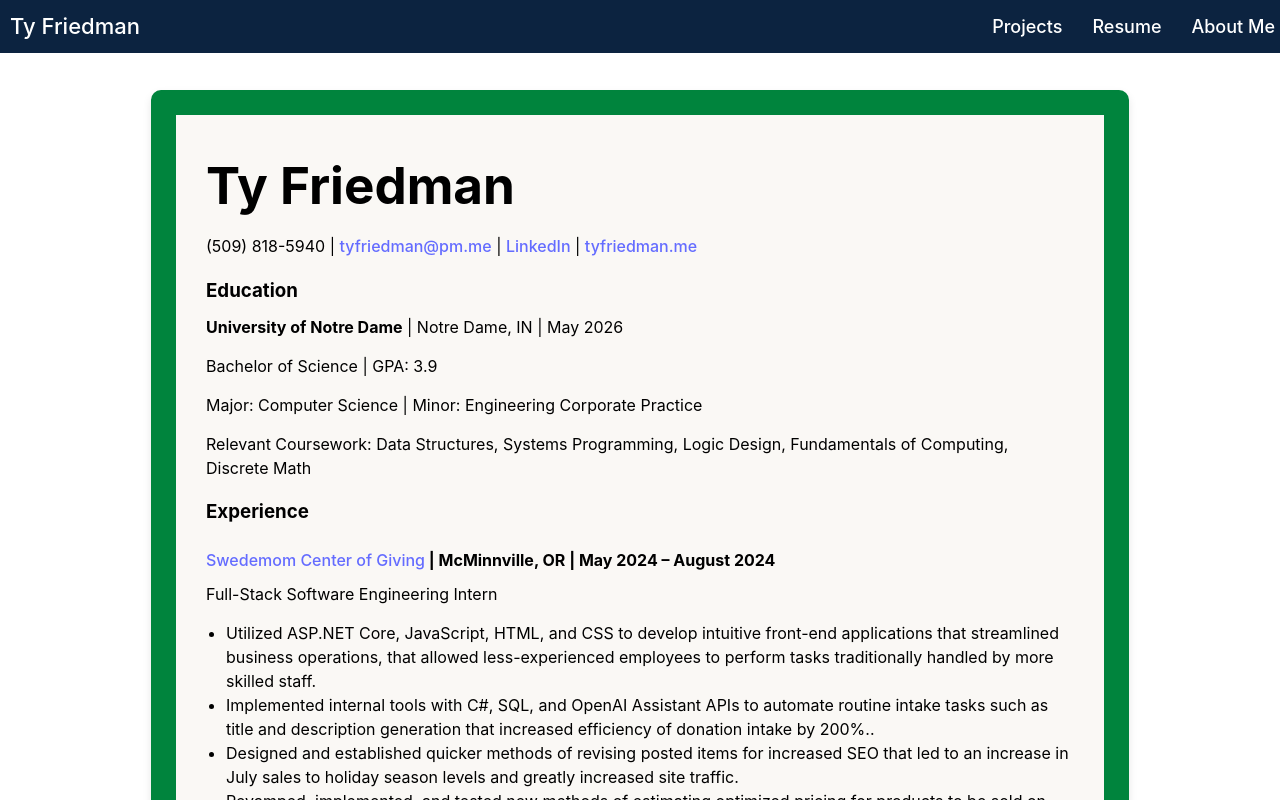
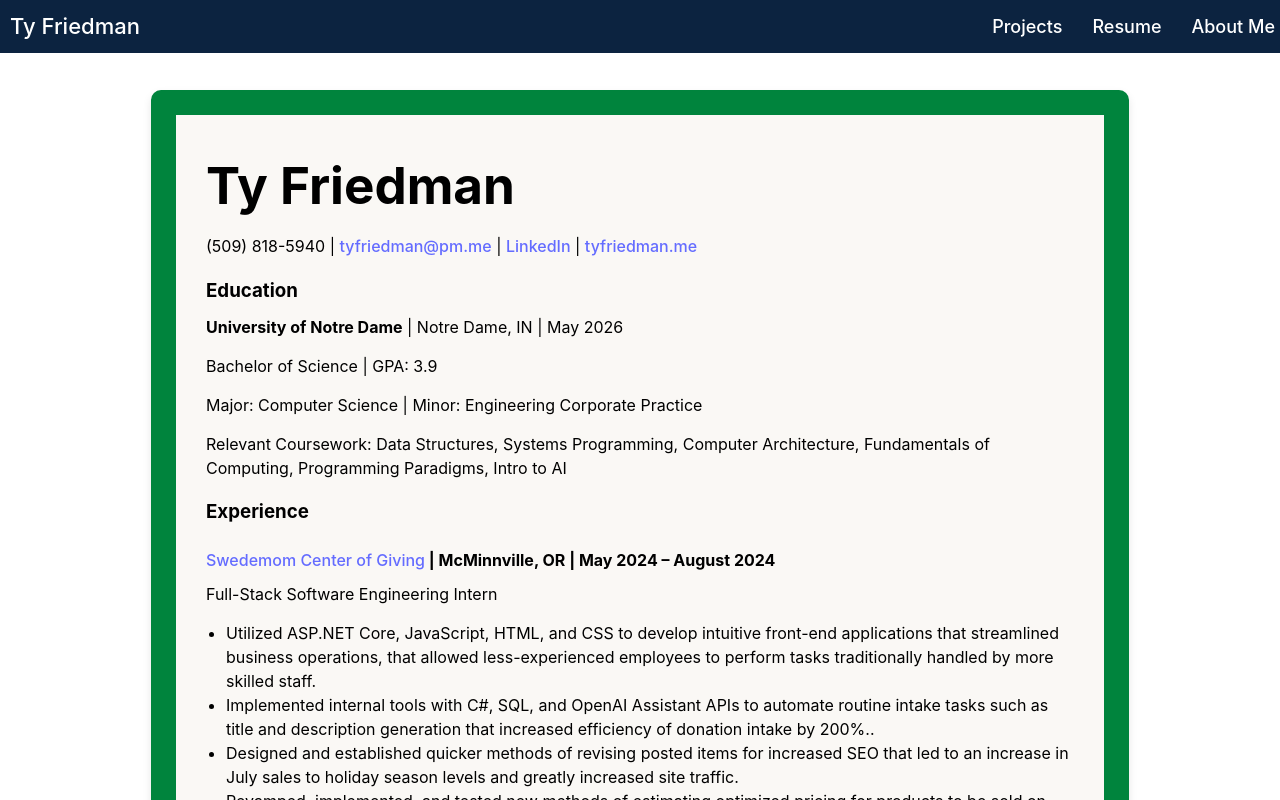
Before and after one commit to tyfriedman/portfolio, a React (Vite) app: page /resume in a window 1280 px wide. Shown: the top 800 px of the page. Built offline with nearby package versions, Linux system fonts and the light colour scheme.

Commit message:
updated classes

```diff
--- a/src/Resume.jsx
+++ b/src/Resume.jsx
@@ -15,7 +15,7 @@ const Resume = () => {
           <p><strong>University of Notre Dame</strong> | Notre Dame, IN | May 2026</p>
           <p>Bachelor of Science | GPA: 3.9</p>
           <p>Major: Computer Science | Minor: Engineering Corporate Practice</p>
-          <p>Relevant Coursework: Data Structures, Systems Programming, Logic Design, Fundamentals of Computing, Discrete Math</p>
+          <p>Relevant Coursework: Data Structures, Systems Programming, Computer Architecture, Fundamentals of Computing, Programming Paradigms, Intro to AI</p>
         </section>
 
         <section>
```
